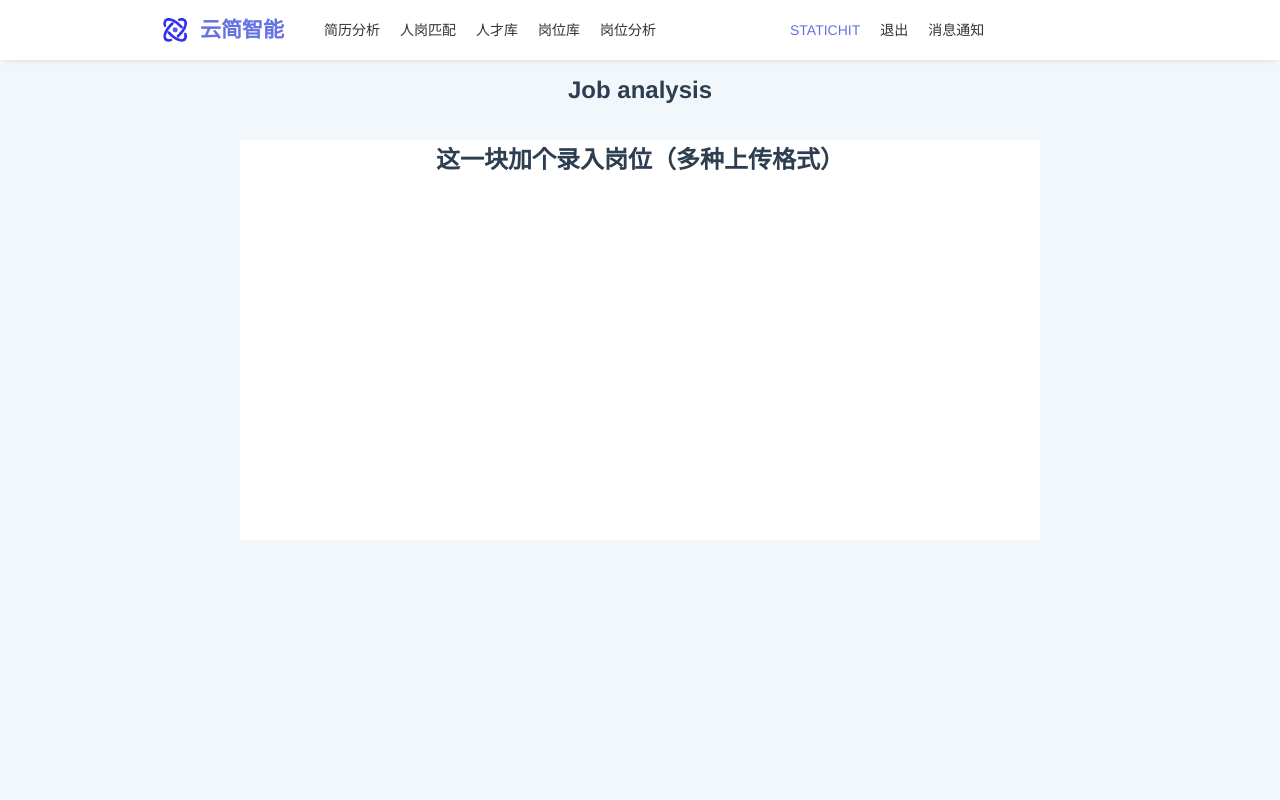
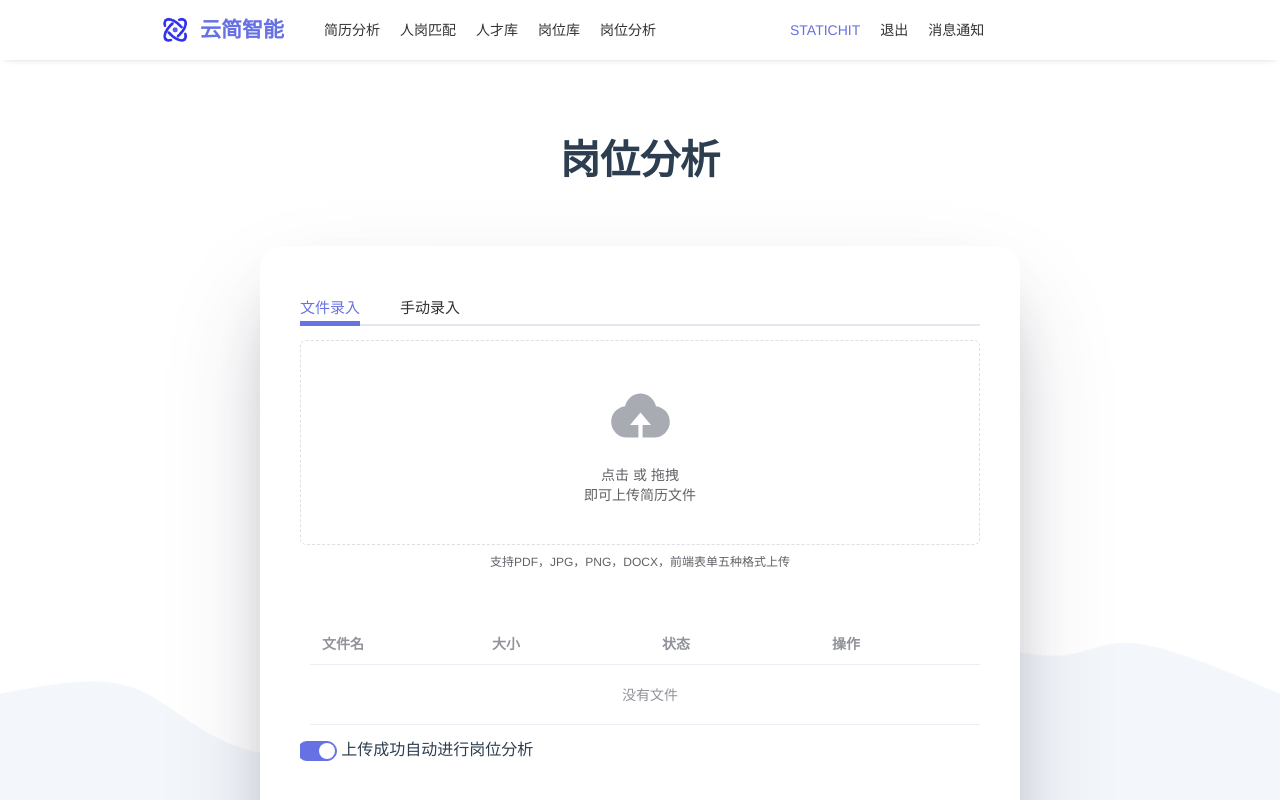
Before and after one commit to STATICHIT/resume_analysis, a Vue app: page /jobAnalysis in a window 1280 px wide. Shown: the top 800 px of the page. Built offline with nearby package versions, Linux system fonts and the light colour scheme.

Commit message:
上传组件完善，登录页面主题修改，岗位库及岗位分析页完善，消息通知页面完善

```diff
--- a/package.json
+++ b/package.json
@@ -13,6 +13,8 @@
     "echarts": "^5.4.1",
     "animate.css": "^4.1.1",
     "element-plus": "^2.2.28",
+    "file-loader": "^6.0.0",
+    "jwt-decode": "^3.1.2",
     "node-sass": "^8.0.0",
     "pinia": "^2.0.30",
     "qs": "^6.11.0",
--- a/src/components/Upload.vue
+++ b/src/components/Upload.vue
@@ -83,7 +83,7 @@
         上传成功自动进行岗位分析
       </div>
     </div>
-
+    <br>
     <button>开始录入</button>
   </div>
 </template>
@@ -91,6 +91,7 @@
 <script setup>
 import { ref } from "vue";
 const value2 = ref(true);
+
 </script>
 
 <style lang="scss" scoped>
--- a/src/router/index.js
+++ b/src/router/index.js
@@ -53,6 +53,10 @@ const routes = [
         component: () => import('../views/page/JobPool.vue')
       },
       {
+        path: '/self',
+        component: () => import('../views/page/Self.vue')
+      },
+      {
         path: '/message',
         component: () => import('../views/page/Message.vue')
       },
--- a/src/views/main/Body.vue
+++ b/src/views/main/Body.vue
@@ -2,7 +2,7 @@
  * @Author: STATICHIT
  * @Date: 2023-05-02 09:23:14
  * @LastEditors: STATICHIT 2394412110@qq.com
- * @LastEditTime: 2023-05-21 21:52:48
+ * @LastEditTime: 2023-06-05 21:48:48
  * @FilePath: \resume_analysis\src\views\main\Body.vue
  * @Description: 主页身体组件
 -->
@@ -21,20 +21,22 @@
     </div>
     <!-- <div class="shade"></div> -->
     <div class="board2">
-      <img class="img1" src="https://www.xiaoxizn.com/home/generalization-min.png" alt="">
-      <img class="img2" src="https://www.xiaoxizn.com/home/ai-min.png" alt="">
+      <img
+        class="img1"
+        src="https://www.xiaoxizn.com/home/generalization-min.png"
+        alt=""
+      />
+      <img class="img2" src="https://www.xiaoxizn.com/home/ai-min.png" alt="" />
       <h2 class="board2Title">功能介绍</h2>
       <h4 class="littleTitle2">Function introduction</h4>
       <FlexCards></FlexCards>
     </div>
-    <div class="board3">
-
-    </div>
+    <div class="board3"></div>
   </div>
 </template>
 
 <script setup>
-import FlexCards from "../../components/FlexCards.vue"
+import FlexCards from "../../components/FlexCards.vue";
 </script>
 
 <style lang="scss" scoped>
@@ -105,7 +107,7 @@ import FlexCards from "../../components/FlexCards.vue"
   background: rgba(0, 0, 0, 0.1);
   margin-top: -6rem;
 }
-.board2{
+.board2 {
   width: 100%;
   height: 1000px;
   padding: 6rem;
@@ -113,30 +115,29 @@ import FlexCards from "../../components/FlexCards.vue"
   background-color: #eafaf7;
   position: relative;
 }
-.board2Title{
+.board2Title {
   font-size: 30px;
   margin-top: 20px;
   margin-bottom: 5px;
-
 }
-.littleTitle2{
+.littleTitle2 {
   margin-bottom: 100px;
 }
-.img1{
+.img1 {
   position: absolute;
   width: 320px;
   height: 370px;
   left: 70px;
-  bottom:110px;
+  bottom: 110px;
 }
-.img2{
+.img2 {
   position: absolute;
   width: 300px;
   height: 400px;
   right: 80px;
-  bottom:130px;
+  bottom: 130px;
 }
-.board3{
+.board3 {
   width: 100%;
   height: 1000px;
   background-color: rgba(241, 238, 238, 0.288);
--- a/src/views/page/JobAnalysis.vue
+++ b/src/views/page/JobAnalysis.vue
@@ -1,28 +1,121 @@
+<!--
+ * @Author: STATICHIT
+ * @Date: 2023-05-30 18:09:13
+ * @LastEditors: STATICHIT 2394412110@qq.com
+ * @LastEditTime: 2023-06-05 20:57:12
+ * @FilePath: \resume_analysis\src\views\page\JobAnalysis.vue
+ * @Description: 自定义
+-->
 <template>
-  <div class="box">
-    <br /><br />
-    <h1 style="text-align: center">Job analysis</h1>
-    <br><br>
+  <div class="box cur">
+    <br />
+    <div class="bigTitle">岗位分析</div>
     <div class="board1">
-      <h2>这一块加个录入岗位（多种上传格式）</h2>
+      <el-tabs v-model="activeName" class="demo-tabs" @tab-click="handleClick">
+        <el-tab-pane label="文件录入" name="first">
+          <Upload></Upload>
+        </el-tab-pane>
+        <el-tab-pane label="手动录入" name="second">
+          <div style="padding: 20px">
+            <label for="name" style="text-align: left">岗位名:</label>
+            <input type="text" id="name" name="user_name" />
+            <label for="bio" style="text-align: left">岗位描述:</label>
+            <textarea id="bio" name="user_bio"></textarea>
+            <button>开始录入</button>
+          </div>
+        </el-tab-pane>
+      </el-tabs>
     </div>
   </div>
 </template>
 
 <script setup>
+import Upload from "../../components/Upload.vue";
+import { ref } from "vue";
+const activeName = ref("first");
 </script>
 
 <style lang="scss" scoped>
+.cur {
+  background: url("../../assets/imgs/波纹背景.png") no-repeat;
+  background-size: 100%;
+  background-position-y: bottom;
+}
 .box {
-  background-color: rgb(242, 247, 252);
-  height: 800px;
+  background-color: #ffffff;
+  height: 1000px;
+  padding: 50px;
+}
+.bigTitle {
+  margin-top: 20px;
+  margin-bottom: 60px;
+  text-align: center;
+  font-size: 40px;
+  font-weight: 600;
 }
 .board1 {
   margin: 0 auto;
   text-align: center;
   background-color: #fff;
-  width: 800px;
-  height: 400px;
-  margin-bottom: 40px;
+  width: 760px;
+  height: 660px;
+  border-radius: 20px;
+  padding: 40px;
+  box-shadow: rgba(255, 255, 255, 0.1) 0px 1px 1px 0px inset,
+    rgba(50, 50, 93, 0.25) 0px 50px 100px -20px,
+    rgba(0, 0, 0, 0.3) 0px 30px 60px -30px;
+}
+.postBoard{
+  background-color: #f2f7fc;
+  padding: 50px;
+}
+input,
+textarea {
+  background: rgba(255, 255, 255, 0.1);
+  border: none;
+  font-size: 16px;
+  margin: 0;
+  outline: 0;
+  padding: 15px;
+  width: 100%;
+  background-color: #f6f9fc;
+  color: #8a97a0;
+  box-shadow: 0 1px 0 rgba(0, 0, 0, 0.03) inset;
+  margin-bottom: 30px;
+}
+input {
+  height: 20px;
+}
+textarea {
+  height: 270px;
+}
+input[type="radio"],
+input[type="checkbox"] {
+  margin: 0 4px 8px 0;
+}
+
+label {
+  display: block;
+  margin-bottom: 8px;
+}
+button {
+  background: #7a83e7;
+  border: none;
+  border-radius: 3px;
+  -moz-border-radius: 3px;
+  -webkit-border-radius: 3px;
+  height: 35px;
+  padding: 0px 10px;
+  font-family: "Source Sans Pro", sans-serif;
+  font-weight: 200;
+  width: 180px;
+  font-size: 14px;
+  color: #fff;
+  cursor: pointer;
+  margin-top: 20px;
+}
+
+button:hover {
+  background: #444fcf;
 }
 </style>
--- a/src/views/page/JobPool.vue
+++ b/src/views/page/JobPool.vue
@@ -12,10 +12,7 @@
     <div class="postBoard">
       <PostCard></PostCard>
     </div>
-
-    <h1 style="margin-top: 100px; margin-bottom: 80px; text-align: center">
-      录入岗位
-    </h1>
+    <div class="bigTitle">录入更多岗位</div>
     <div class="board1">
       <el-tabs v-model="activeName" class="demo-tabs" @tab-click="handleClick">
         <el-tab-pane label="文件录入" name="first">
@@ -59,12 +56,20 @@ const activeName = ref("first");
   height: 210px;
   padding: 80px 0 0 0;
 }
+.bigTitle {
+  margin-top: 50px;
+  margin-bottom: 60px;
+  text-align: center;
+  font-size: 35px;
+  font-weight: 200;
+}
 .board1 {
   margin: 0 auto;
   text-align: center;
   background-color: #fff;
   width: 760px;
   height: 660px;
+  border-radius: 20px;
   margin-bottom: 40px;
   padding: 40px;
   box-shadow: rgba(255, 255, 255, 0.1) 0px 1px 1px 0px inset,
--- a/src/views/page/Message.vue
+++ b/src/views/page/Message.vue
@@ -2,12 +2,13 @@
  * @Author: STATICHIT
  * @Date: 2023-05-02 10:48:07
  * @LastEditors: STATICHIT 2394412110@qq.com
- * @LastEditTime: 2023-05-29 22:25:40
+ * @LastEditTime: 2023-06-05 21:43:06
  * @FilePath: \resume_analysis\src\views\page\Message.vue
  * @Description: 消息接收页面
 -->
 <template>
-  <div class="myBox">
+  <div class="cur">
+    <div class="myBox">
     <div class="container">
       <el-tabs v-model="message">
         <el-tab-pane :label="`未读消息(${state.unread.length})`" name="first">
@@ -89,6 +90,7 @@
       </el-tabs>
     </div>
   </div>
+  </div>
 </template>
 
 <script>
@@ -153,8 +155,13 @@ export default {
 </script>
 
 <style>
+.cur {
+  background: url("../../assets/imgs/波纹背景.png") no-repeat;
+  background-size: 100%;
+  background-position-y: bottom;
+}
 .myBox {
-  background-color:#f2f7fc;
+  background-color:#ecf3fa;
   text-align: left;
   height: 1100px;
   width: 1000px;
--- /dev/null
+++ b/src/views/page/Self.vue
@@ -0,0 +1,15 @@
+<template>
+  <div class="box">
+
+  </div>
+</template>
+
+<script setup>
+
+</script>
+
+<style lang="scss" scoped>
+.box{
+  height: 2000px;
+}
+</style>
--- a/src/views/user/Login.vue
+++ b/src/views/user/Login.vue
@@ -1,9 +1,10 @@
 <template>
   <div class="box">
-    <div
-      class="cont ins"
-      :class="{ 's--signup': isSignUpActive }"
-    >
+    <div class="logos">
+      <img src="../../assets/智能互联云_智能互联引擎.png" class="logoImg" />
+      <span class="logo">云简智能</span>
+    </div>
+    <div class="cont ins" :class="{ 's--signup': isSignUpActive }">
       <div class="form sign-in">
         <h2>你好😀，欢迎回来。</h2>
         <label>
@@ -14,7 +15,7 @@
           <span>Password</span>
           <input type="password" />
         </label>
-        <p class="forgot-pass">忘记密码?</p>
+        <p class="forgot-pass">Forget Password ?</p>
         <button type="button" class="submit">登 录</button>
       </div>
       <div class="sub-cont">
@@ -35,7 +36,7 @@
             <span class="m--in">立即登录</span>
           </div>
         </div>
-        <div class="form sign-up" style="padding: 100px 0;">
+        <div class="form sign-up" style="padding: 100px 0">
           <h2>你好，在此注册账号。</h2>
           <label>
             <span>Name</span>
@@ -79,16 +80,41 @@ let change = () => {
 }
 
 .box {
-  background-color: beige;
+  background-color: rgba(236, 243, 250, 0.479);
   height: 970px;
   padding: 200px;
+  position: relative;
+}
+.logos {
+  position: absolute;
+  top: 50px;
+  left: 120px;
 }
 body {
   font-family: "Open Sans", Helvetica, Arial, sans-serif;
   background: #ededed;
 }
-.ins{
+
+.logoImg {
+  width: 30px;
+  height: 30px;
+  align-self: center;
+  margin-right: 10px;
+}
+.logo {
+  line-height: 60px;
+  color: #6671e3;
+  margin-right: 40px;
+  font-size: 35px;
+  font-weight: 500;
+}
+
+.ins {
   padding: 100px 0;
+  border-radius: 10px;
+  box-shadow: rgba(255, 255, 255, 0.1) 0px 1px 1px 0px inset,
+    rgba(50, 50, 93, 0.25) 0px 50px 100px -20px,
+    rgba(0, 0, 0, 0.3) 0px 30px 60px -30px;
 }
 
 .fa {
@@ -192,7 +218,8 @@ button {
     top: 0;
     width: $contW;
     height: 100%;
-    background-image: url("https://s3-us-west-2.amazonaws.com/s.cdpn.io/142996/sections-3.jpg");
+    // background-image: url("https://picx.zhimg.com/80/v2-b4fadcad56bd7bde42dd0ad70c383115_720w.webp?source=1940ef5c");
+    background-image: url("https://pic1.zhimg.com/80/v2-904505bcf0c424788f6028b8952aa2e7_720w.webp?source=1940ef5c");
     background-size: cover;
     transition: transform $switchAT ease-in-out;
   }
@@ -341,7 +368,7 @@ input {
 .submit {
   margin-top: 40px;
   margin-bottom: 20px;
-  background: #d4af7a;
+  background: #99a0f0;
   text-transform: uppercase;
 }
 
```
Also changed, not shown: src/utils/file-md5.js (added, +44 -0 lines), src/utils/file-url.js (added, +11 -0 lines), 1 other file (tests, documents, lock files or other folders).
